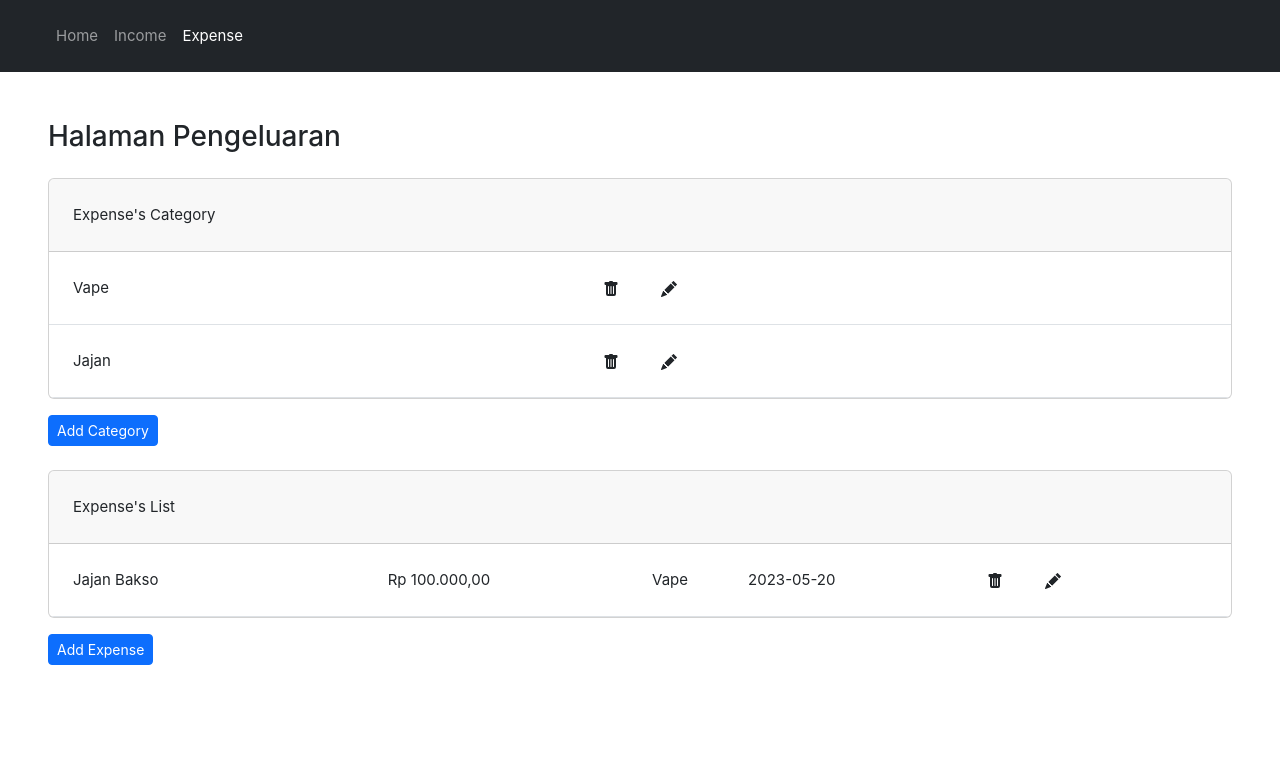
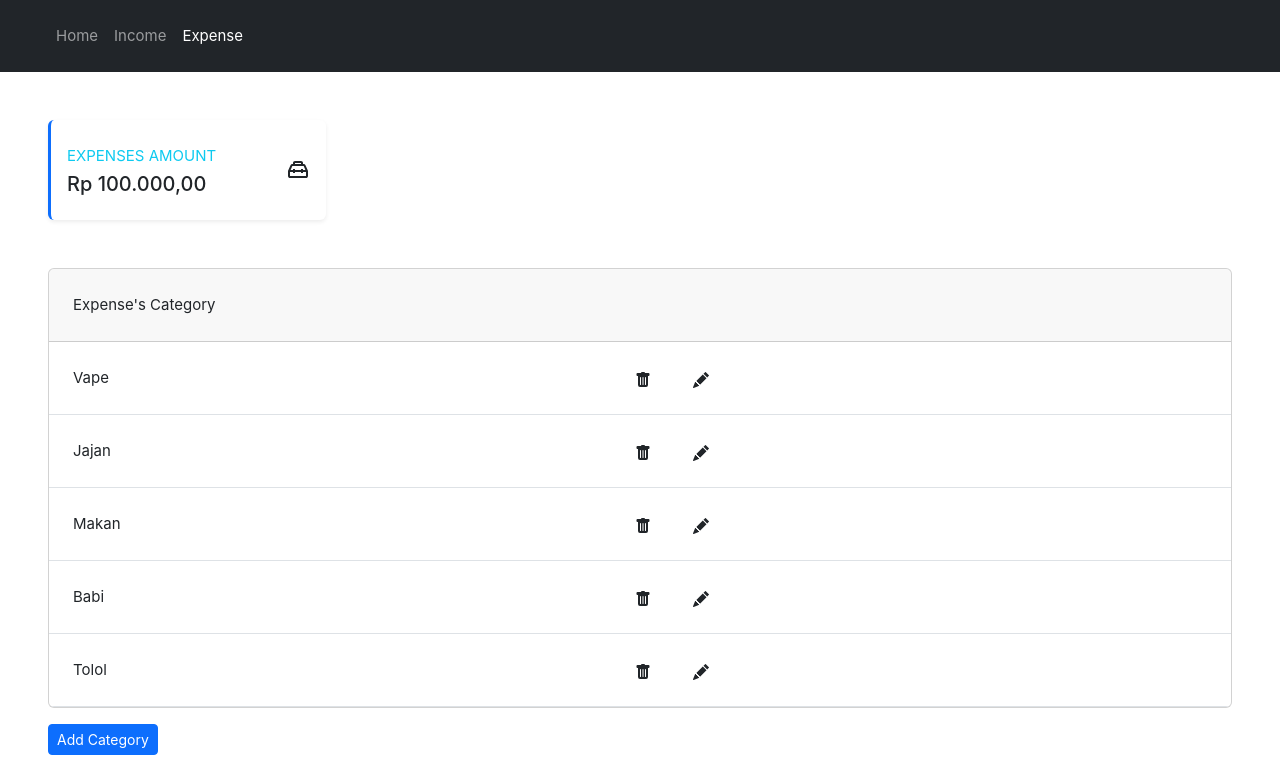
Before and after one commit to nestiawanfyans/fee-do, a Vue app: page /expense in a window 1280 px wide. Shown: the top 777 px of the page. Built offline with nearby package versions, Linux system fonts and the light colour scheme; data requests are answered from the project's data file.

Commit message:
Update Feature - Expense Total

```diff
--- /dev/null
+++ b/db.json
@@ -0,0 +1,33 @@
+{
+  "categories": [
+    {
+      "id": 1,
+      "title": "Vape"
+    },
+    {
+      "id": 2,
+      "title": "Jajan"
+    },
+    {
+      "id": 45,
+      "title": "Makan"
+    },
+    {
+      "id": 367,
+      "title": "Babi"
+    },
+    {
+      "id": 930,
+      "title": "Tolol"
+    }
+  ],
+  "expenses": [
+    {
+      "id": 1,
+      "title": "Jajan Bakso",
+      "money": 100000,
+      "category": "Vape",
+      "date": "2023-05-20"
+    }
+  ]
+}
--- a/package.json
+++ b/package.json
@@ -11,7 +11,9 @@
     "format": "prettier --write src/"
   },
   "dependencies": {
+    "axios": "^1.4.0",
     "bootstrap": "^5.3.0",
+    "json-server": "^0.17.3",
     "pinia": "^2.1.3",
     "sweetalert2": "^11.7.12",
     "vue": "^3.3.4",
--- a/src/App.vue
+++ b/src/App.vue
@@ -17,7 +17,7 @@
       </div>
     </nav>
 
-    <main class="vh-100 m-5">
+    <main class="vh-100 mx-5 mt-5">
       <router-view></router-view>
     </main>
 </template>
--- /dev/null
+++ b/src/components/Card.vue
@@ -0,0 +1,36 @@
+<template>
+  <div class="row mt-4">
+    <div class="col-xl-3 col-md-6 mb-4">
+      <div class="card border-primary border-3 border-top-0 border-end-0 border-bottom-0 shadow-sm h-100 py-2">
+        <div class="card-body">
+          <div class="row no-gutters align-items-center">
+            <div class="col mr-2">
+              <div class="text-xs font-weight-bold text-info text-uppercase mb-1">
+                {{ this.title }}
+              </div>
+              <div class="h5 mb-0 text-gray-800">{{
+                  new Intl.NumberFormat('id-ID', {
+                    style: 'currency',
+                    currency: 'IDR'
+                  }).format(this.value)
+                }}
+              </div>
+            </div>
+            <div class="col-auto">
+              <IconTooling/>
+            </div>
+          </div>
+        </div>
+      </div>
+    </div>
+  </div>
+</template>
+
+<script>
+import IconTooling from "@/components/icons/IconTooling.vue";
+
+export default {
+  components: {IconTooling},
+  props: ["title", "value"],
+}
+</script>
--- a/src/components/Category.vue
+++ b/src/components/Category.vue
@@ -41,6 +41,7 @@ export default {
     createCategory() {
       Swal.fire({
         title: 'Add new Category',
+        width: "600px",
         html: `
         <div class="form-group text-start">
          <label for="title" class="form-label">Category Title</label>
--- a/src/views/ExpenseView.vue
+++ b/src/views/ExpenseView.vue
@@ -1,5 +1,9 @@
 <template>
-  <h3>Halaman Pengeluaran</h3>
+  <Card
+      title="Expenses Amount"
+      :value="this.currentExpensesAmount"
+  />
+
   <Category
       :categories="categories"
       @create-category="handleCreateCategory"
@@ -20,34 +24,33 @@
 import Swal from "sweetalert2";
 import Category from "@/components/Category.vue";
 import Expense from "@/components/Expense.vue";
+import Card from "@/components/Card.vue";
+import axios from "axios";
 
 export default {
-  components: {Expense, Category},
+  components: {Card, Expense, Category},
+  mounted() {
+    axios.get(this.backendURL + '/categories')
+        .then((res) => {
+          console.log(res.data)
+          this.categories = res.data
+        }).catch((err) => {
+      console.log(err)
+    })
+
+    axios.get(this.backendURL + '/expenses')
+        .then((res) => {
+          this.expenses = res.data
+        }).catch((err) => {
+      console.log(err)
+    })
+  },
   data() {
     return {
-      categories: [
-        {
-          id: Math.floor(Math.random() * 1000),
-          title: "Vape"
-        },
-        {
-          id: Math.floor(Math.random() * 1000),
-          title: "Jajan"
-        },
-      ],
-      expenses: [
-        {
-          id: Math.floor(Math.random() * 1000),
-          title: "Jajan Bakso",
-          money: 100000,
-          category: "Vape",
-          date: `${new Date().getFullYear()}-${new Date().getMonth().toLocaleString('id-ID', {
-            minimumIntegerDigits: 2
-          })}-${new Date().getDate().toLocaleString('id-ID', {
-            minimumIntegerDigits: 2
-          })}`,
-        },
-      ],
+      backendURL: 'http://localhost:3000',
+      categories: [],
+      expenses: [],
+      currentExpensesAmount: 100000,
       toast: Swal.mixin({
         toast: true,
         position: "top-right",
@@ -68,6 +71,7 @@ export default {
       })
     },
     handleCreateCategory(category) {
+      axios.post(this.backendURL + '/categories', category)
       this.categories = [...this.categories, category]
 
       this.toast.fire({
@@ -76,6 +80,7 @@ export default {
       })
     },
     handleDeleteCategory(category) {
+      axios.delete()
       this.categories = this.categories.filter(item => item !== category);
 
       this.toast.fire({
@@ -85,6 +90,8 @@ export default {
     },
     handleCreateExpense(expense) {
       this.expenses = [...this.expenses, expense]
+
+      this.currentExpensesAmount += Number(expense.money)
 
       return this.toast.fire({
         icon: "success",
@@ -103,6 +110,13 @@ export default {
       let expenseIndex = this.expenses.findIndex((e) => e.id === expense.id)
       this.expenses[expenseIndex] = expense
 
+      let sum = 0
+      this.expenses.forEach((item) => {
+        sum += Number(item.money)
+      })
+
+      this.currentExpensesAmount = sum
+
       this.toast.fire({
         icon: "success",
         title: "Updated Successfully!"
```
Also changed, not shown: 1 other file (tests, documents, lock files or other folders).
